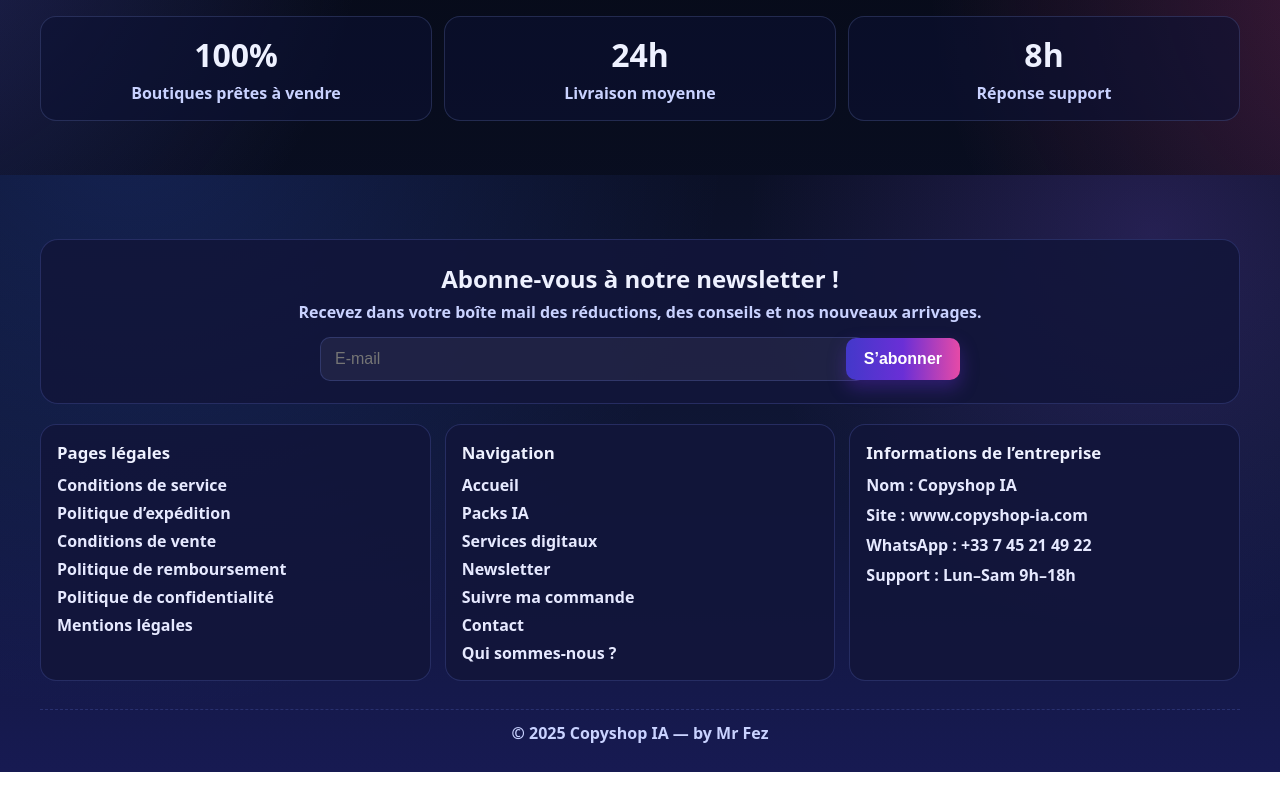
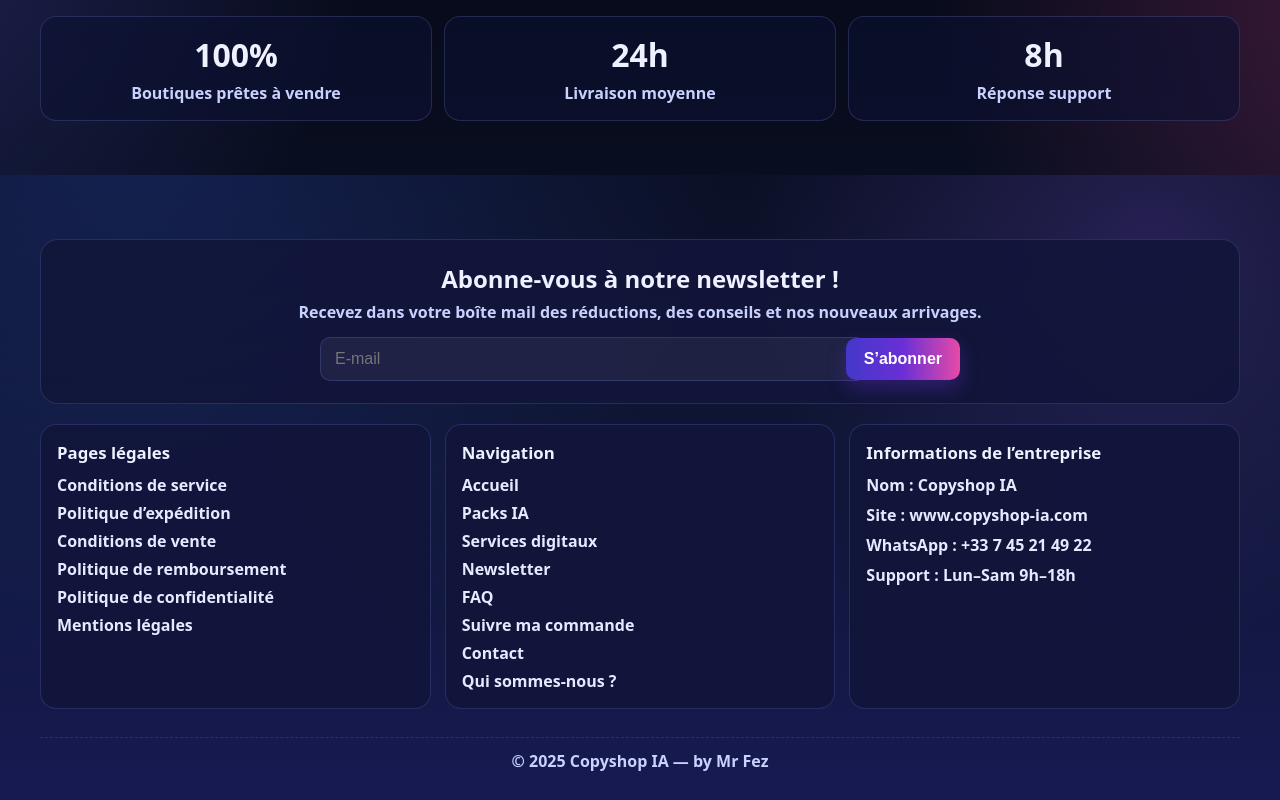
Before and after one commit to Mrfezz/copyshop-ia, a Next.js app: page / in a window 1280 px wide. Shown: the part 4024-4824 px from the top of the page. Before the commit the page ends 4796 px from the top, so only its background shows below. Built offline with nearby package versions, Linux system fonts and the light colour scheme.

Commit message:
Refonte propre footer

```diff
--- a/app/_components/Footer.tsx
+++ b/app/_components/Footer.tsx
@@ -1,8 +1,8 @@
 "use client";
 
 // app/_components/Footer.tsx
-import type React from "react";
 import { useState } from "react";
+import type { CSSProperties, FormEvent } from "react";
 
 const COLORS = {
   bgTop: "#0b1026",
@@ -23,10 +23,10 @@ const COLORS = {
 export default function Footer() {
   const [email, setEmail] = useState("");
 
-  function onSubmit(e: React.FormEvent<HTMLFormElement>) {
+  function onSubmit(e: FormEvent<HTMLFormElement>) {
     e.preventDefault();
     if (!email) return;
-    // Ici tu peux brancher un vrai service newsletter plus tard
+    // Tu brancheras un vrai service newsletter plus tard
     alert("Merci ! Tu es bien inscrit(e) à la newsletter.");
     setEmail("");
   }
@@ -45,7 +45,11 @@ export default function Footer() {
             nouveaux arrivages.
           </p>
 
-          <form onSubmit={onSubmit} style={styles.newsForm} className="foot-news-form">
+          <form
+            onSubmit={onSubmit}
+            style={styles.newsForm}
+            className="foot-news-form"
+          >
             <input
               type="email"
               required
@@ -79,13 +83,46 @@ export default function Footer() {
           <div style={styles.colCard}>
             <h4 style={styles.colTitle}>Navigation</h4>
             <ul style={styles.colList}>
-              <li><a href="/" style={styles.link}>Accueil</a></li>
-              <li><a href="/packs-ia" style={styles.link}>Packs IA</a></li>
-              <li><a href="/services-digitaux" style={styles.link}>Services digitaux</a></li>
-              <li><a href="/newsletter" style={styles.link}>Newsletter</a></li>
-              <li><a href="/suivre-ma-commande" style={styles.link}>Suivre ma commande</a></li>
-              <li><a href="/contact" style={styles.link}>Contact</a></li>
-              <li><a href="/qui-sommes-nous" style={styles.link}>Qui sommes-nous ?</a></li>
+              <li>
+                <a href="/" style={styles.link}>
+                  Accueil
+                </a>
+              </li>
+              <li>
+                <a href="/packs-ia" style={styles.link}>
+                  Packs IA
+                </a>
+              </li>
+              <li>
+                <a href="/services-digitaux" style={styles.link}>
+                  Services digitaux
+                </a>
+              </li>
+              <li>
+                <a href="/newsletter" style={styles.link}>
+                  Newsletter
+                </a>
+              </li>
+              <li>
+                <a href="/faq" style={styles.link}>
+                  FAQ
+                </a>
+              </li>
+              <li>
+                <a href="/suivre-ma-commande" style={styles.link}>
+                  Suivre ma commande
+                </a>
+              </li>
+              <li>
+                <a href="/contact" style={styles.link}>
+                  Contact
+                </a>
+              </li>
+              <li>
+                <a href="/qui-sommes-nous" style={styles.link}>
+                  Qui sommes-nous ?
+                </a>
+              </li>
             </ul>
           </div>
 
@@ -132,7 +169,7 @@ export default function Footer() {
   );
 }
 
-const styles: Record<string, React.CSSProperties> = {
+const styles: Record<string, CSSProperties> = {
   footer: {
     position: "relative",
     color: COLORS.text,
```
